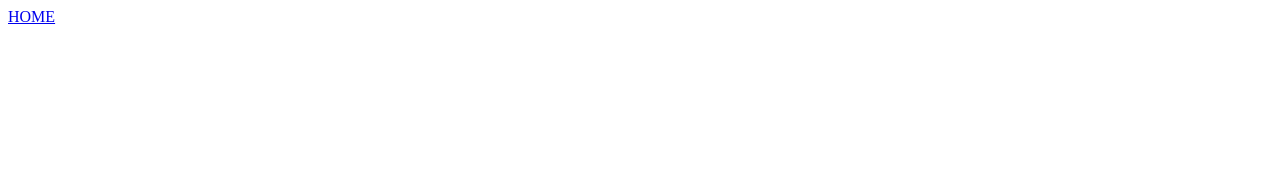
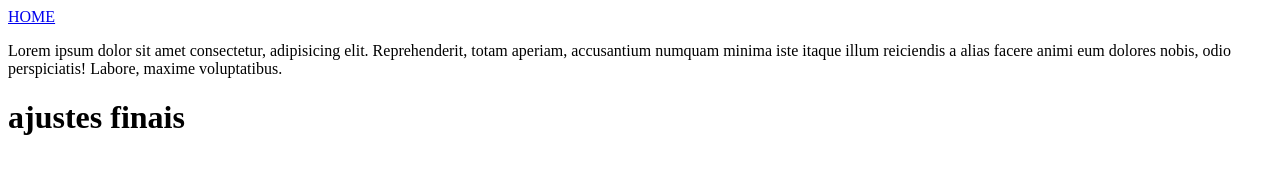
Before and after one commit to samuelsilvati/projeto-um, a plain HTML site: page pag1.html in a window 1280 px wide. Drawn offline with Linux system fonts and the light colour scheme.

Commit message:
ajustes finais

```diff
--- a/pag1.html
+++ b/pag1.html
@@ -8,5 +8,12 @@
   </head>
   <body>
     <a href="/index.html">HOME</a>
+    <p>
+      Lorem ipsum dolor sit amet consectetur, adipisicing elit. Reprehenderit,
+      totam aperiam, accusantium numquam minima iste itaque illum reiciendis a
+      alias facere animi eum dolores nobis, odio perspiciatis! Labore, maxime
+      voluptatibus.
+    </p>
+    <h1>ajustes finais</h1>
   </body>
 </html>
```
